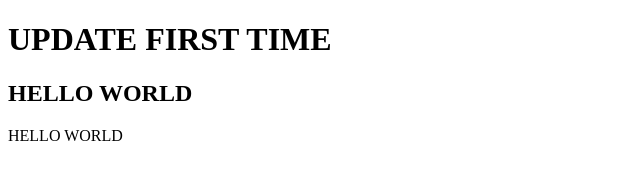
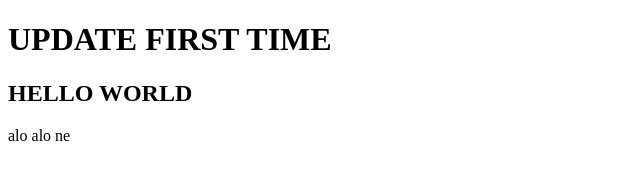
Before and after one commit to khangvippro357/demoGitKhang, a plain HTML site: page index.html in a window 1280 px wide. Shown: the full height of the page, 0-640 px from the left. Drawn offline with Linux system fonts and the light colour scheme.

Commit message:
update dev1

```diff
--- a/index.html
+++ b/index.html
@@ -8,6 +8,6 @@
 <body>
     <h1>UPDATE FIRST TIME</h1>
     <h2>HELLO WORLD</h2>
-    <span>HELLO WORLD</span>
+    <span>alo alo ne</span>
 </body>
 </html>
```
